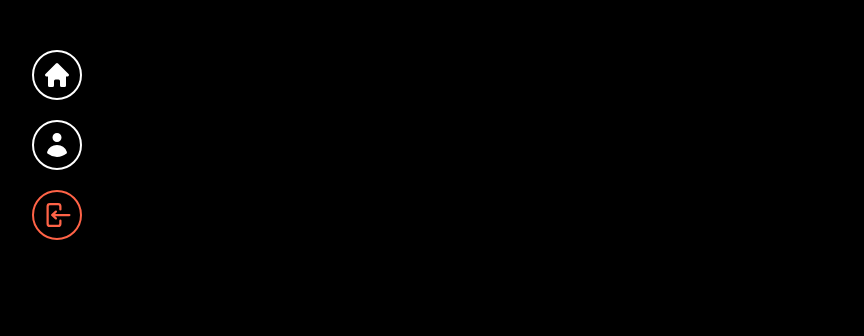
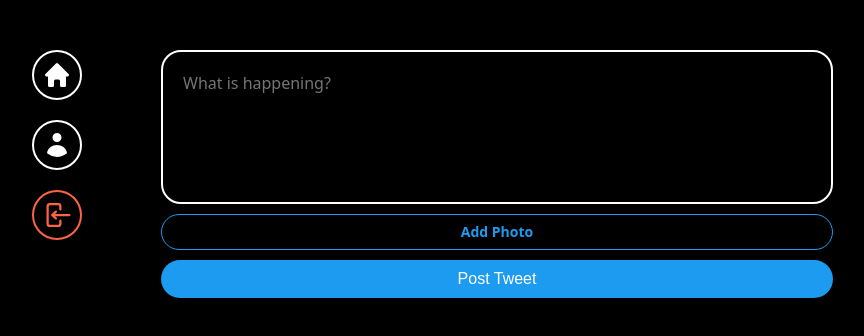
Before and after one commit to Jellyfish-yeho/nwitter-reloaded, a React (Vite) app: page / in a window 1280 px wide. Shown: the top 336 px of the page, without its empty margins (237-1101 px from the left). Built offline with nearby package versions, Linux system fonts and the light colour scheme; no server answers; sample sign-in values are in the browser's storage.

Commit message:
post tweet form

```diff
--- /dev/null
+++ b/src/components/post-tweet-form.tsx
@@ -0,0 +1,93 @@
+import { useState } from "react";
+import styled from "styled-components";
+
+const Form = styled.form`
+    display: flex;
+    flex-direction: column;
+    gap: 10px;
+`;
+const TextArea = styled.textarea`
+    border: 2px solid white;
+    padding: 20px;
+    border-radius: 20px;
+    font-size: 16px;
+    color: white;
+    background-color: black;
+    width: 100%;
+    resize: none;
+    font-family: system-ui, -apple-system, BlinkMacSystemFont, "Segoe UI",
+        Roboto, Oxygen, Ubuntu, Cantarell, "Open Sans", "Helvetica Neue",
+        sans-serif;
+    &::placeholder {
+        font-size: 16px;
+    }
+    &:focus {
+        outline: none;
+        border-color: #1d9bf0;
+    }
+`;
+const AttachFileButton = styled.label`
+    padding: 10px 0px;
+    color: #1d9bf0;
+    text-align: center;
+    border-radius: 20px;
+    border: 1px solid #1d9bf0;
+    font-size: 14px;
+    font-weight: 600;
+    cursor: pointer;
+`;
+const AttachFileInput = styled.input`
+    display: none;
+`;
+const SubmitBtn = styled.input`
+    background-color: #1d9bf0;
+    color: white;
+    border: none;
+    padding: 10px 0;
+    border-radius: 20px;
+    font-size: 16px;
+    cursor: pointer;
+    &:hover,
+    &:active {
+        opacity: 0.8;
+    }
+`;
+
+export default function PostTweetForm() {
+    const [isLoading, setLoading] = useState(false);
+    const [tweet, setTweet] = useState("");
+    const [file, setFile] = useState<File | null>(null);
+    const onChange = (e: React.ChangeEvent<HTMLTextAreaElement>) => {
+        setTweet(e.target.value);
+    };
+    const onFileChange = (e: React.ChangeEvent<HTMLInputElement>) => {
+        const { files } = e.target;
+        if (files && files.length === 1) {
+            setFile(files[0]);
+        }
+    };
+    return (
+        <Form>
+            <TextArea
+                value={tweet}
+                placeholder="What is happening?"
+                onChange={onChange}
+                rows={5}
+                maxLength={180}
+            />
+            <AttachFileButton htmlFor="file">
+                {file ? "Photo Added✅" : "Add Photo"}
+            </AttachFileButton>
+            <AttachFileInput
+                type="file"
+                id="file"
+                accept="image/*"
+                onChange={onFileChange}
+            />
+            <SubmitBtn
+                type="submit"
+                value={isLoading ? "Posting..." : "Post Tweet"}
+            />
+        </Form>
+    );
+}
--- a/src/routes/home.tsx
+++ b/src/routes/home.tsx
@@ -1,12 +1,12 @@
-import { auth } from "../firebase";
+import styled from "styled-components";
+import PostTweetForm from "../components/post-tweet-form";
+
+const Wrapper = styled.div``;
 
 export default function Home() {
-    const logOut = () => {
-        auth.signOut();
-    };
     return (
-        <h1>
-            <button onClick={logOut}>Log Out</button>
-        </h1>
+        <Wrapper>
+            <PostTweetForm />
+        </Wrapper>
     );
 }
```
